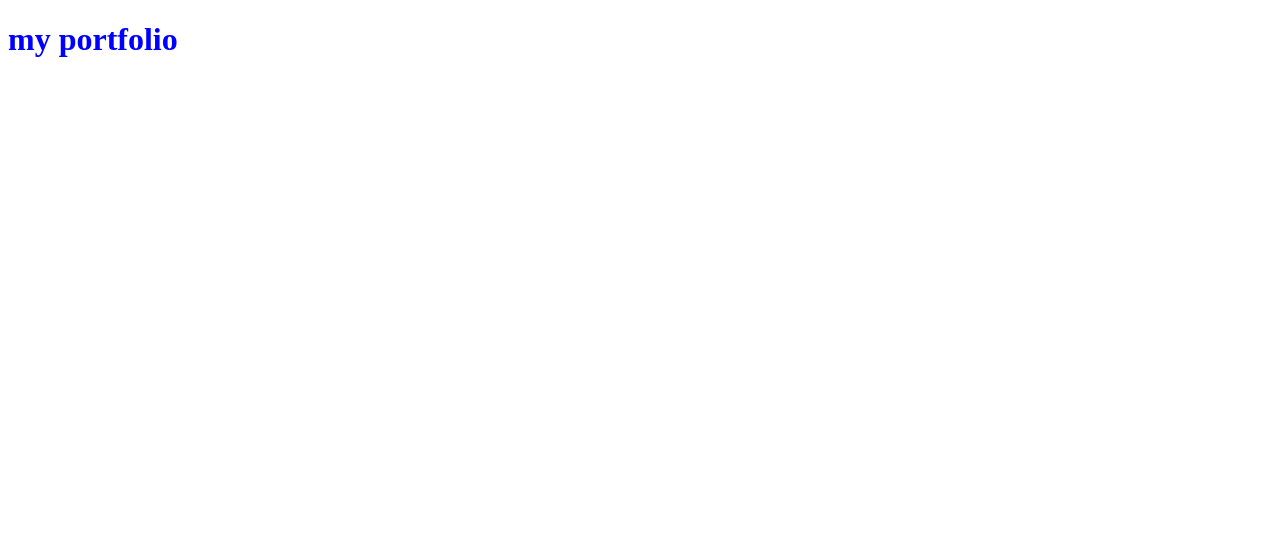
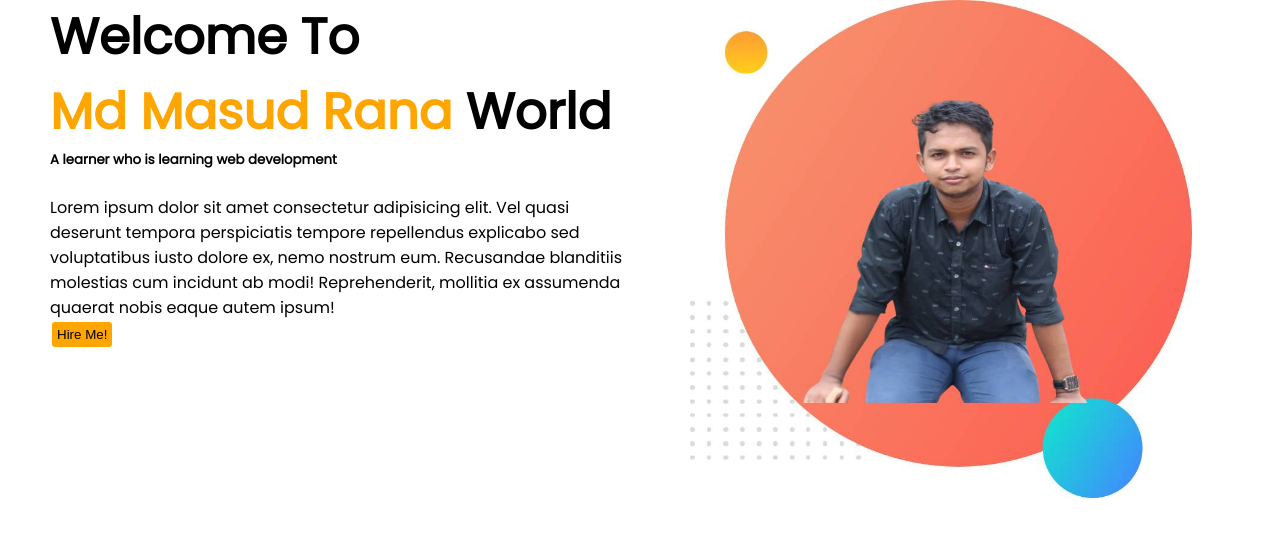
Before and after one commit to mdmasudrana5060/masud-portfolio, a plain HTML site: page index.html in a window 1280 px wide. Drawn offline with Linux system fonts and the light colour scheme.

Commit message:
added html and css file

```diff
--- a/index.html
+++ b/index.html
@@ -1,14 +1,38 @@
 <!DOCTYPE html>
 <html lang="en">
+
 <head>
     <meta charset="UTF-8">
     <meta http-equiv="X-UA-Compatible" content="IE=edge">
     <meta name="viewport" content="width=device-width, initial-scale=1.0">
     <link rel="stylesheet" href="style.css">
+    <link rel="preconnect" href="https://fonts.googleapis.com">
+    <link rel="preconnect" href="https://fonts.gstatic.com" crossorigin>
+    <link href="https://fonts.googleapis.com/css2?family=Poppins&display=swap" rel="stylesheet">
     <title>Document</title>
 </head>
+
 <body>
-    <h1>my portfolio</h1>
+    <section>
+        <div class="half-width">
+            <h1>Welcome To </h1>
+            <h1><span id="title">Md Masud Rana </span>
+                World</h1>
+            <h5>A learner who is learning web development</h5><br>
+            <p>Lorem ipsum dolor sit amet consectetur adipisicing elit. Vel quasi deserunt tempora perspiciatis tempore
+                repellendus explicabo sed voluptatibus iusto dolore ex, nemo nostrum eum. Recusandae blanditiis
+                molestias
+                cum incidunt ab modi! Reprehenderit, mollitia ex assumenda quaerat nobis eaque autem ipsum!</p>
+
+            <button class="button">Hire Me! <a href="http://www.facebook.com"></a></button>
+        </div>
+        <div class="half-width">
+            <img class="image" src="images/my-bg(2).jpg" alt="">
+        </div>
+
+    </section>
+
 
 </body>
+
 </html>
--- a/style.css
+++ b/style.css
@@ -1,3 +1,30 @@
+*{
+    margin:0;
+    padding:0;
+}
+body{
+    font-family: 'Poppins', sans-serif;
+}
+section{
+    display:flex;
+}
 h1{
-    color:blue;
+    font-size: 50px;
 }
+#title{
+    color:orange;
+}
+.half-width{
+    width:50%;
+    margin-left:30px;
+    padding-left:20px;
+}
+.button{
+    background-color: orange;
+    border:2px solid white;
+    padding:5px;
+    border-radius: 5px;
+}
+.image{
+    width:85%;
+}
```
Also changed, not shown: images/20536269_1954999841436709_1888360888_o-removebg.png (added), images/20536269_1954999841436709_1888360888_o.jpg (added), images/dream-bg.png (added), images/exp-bg.png (added), images/jhankar.png (added), images/jhankar2.png (added), images/my-bg(1).jpg (added), images/my-bg(2).jpg (added), images/my-bg.jpg (added), images/my-bg.png (added), images/my-bg2.png (added), images/top-banner.png (added).
